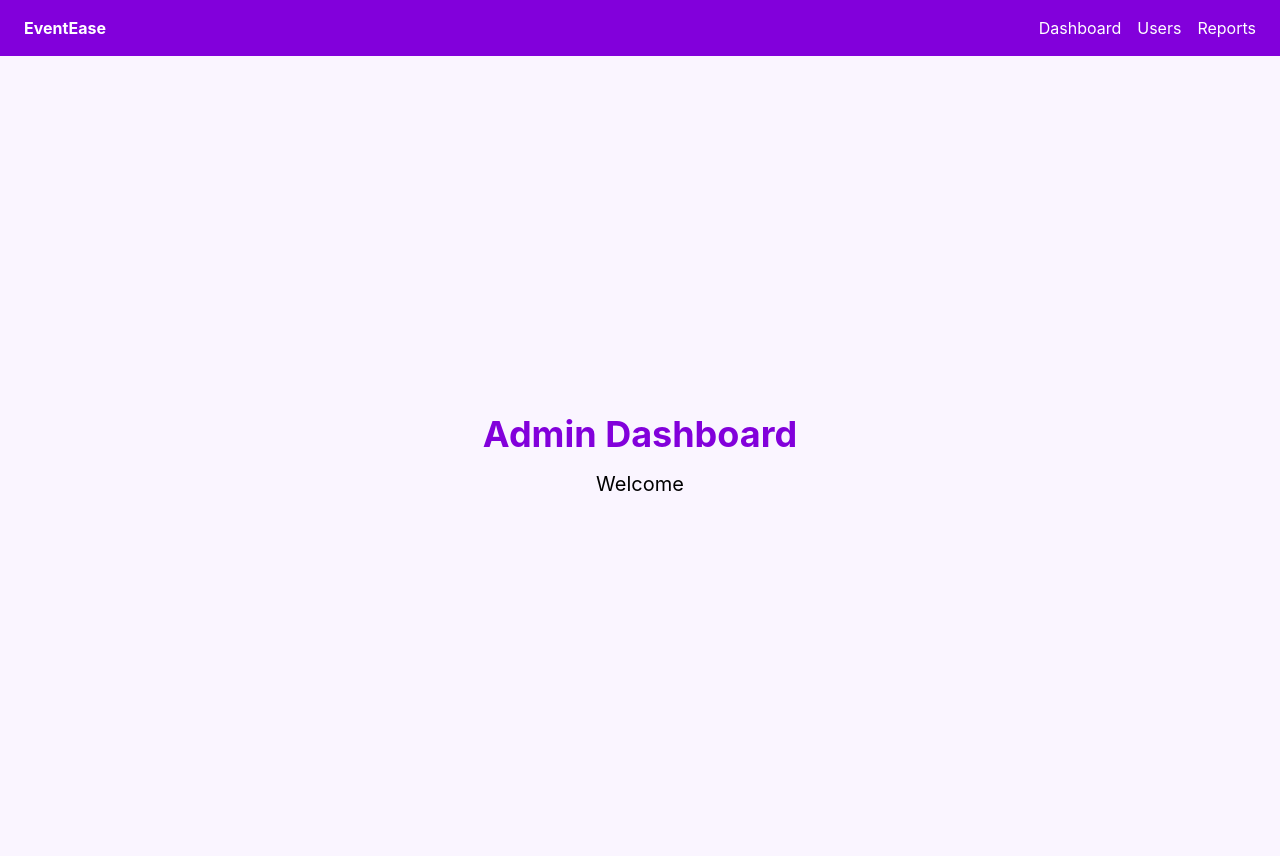
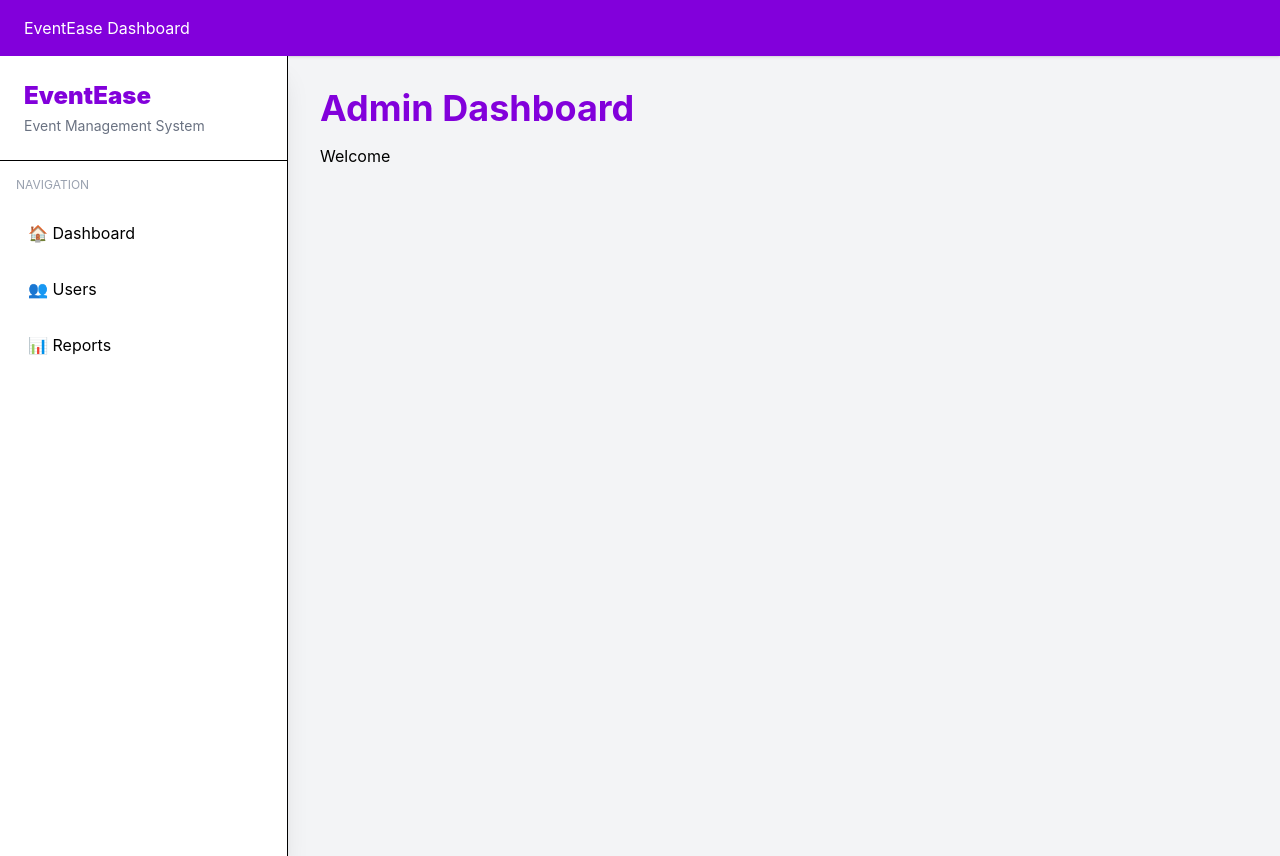
Before and after one commit to HiranSamaranayake/EventEase, a React app in the folder frontend/: page /admin-dashboard in a window 1280 px wide. Built offline with nearby package versions, Linux system fonts and the light colour scheme; sample sign-in values are in the browser's storage; the HTML template or start-up script is replaced by a standard one.

Commit message:
STEP 24.6.16 Sidebar Component completed

```diff
--- /dev/null
+++ b/frontend/src/components/DashboardLayout.jsx
@@ -0,0 +1,37 @@
+import Sidebar from "./Sidebar";
+
+const DashboardLayout = ({ children }) => {
+
+    return (
+
+        <div className="min-h-screen bg-gray-100">
+
+            <div className="
+                bg-purple-700
+                text-white
+                px-6
+                py-4
+                shadow
+            ">
+                EventEase Dashboard
+            </div>
+
+            <div className="flex">
+
+                <Sidebar />
+
+                <div className="
+                    flex-1
+                    p-8
+                ">
+                    {children}
+                </div>
+
+            </div>
+
+        </div>
+
+    );
+};
+
+export default DashboardLayout;
--- /dev/null
+++ b/frontend/src/components/Sidebar.jsx
@@ -0,0 +1,201 @@
+import { Link } from "react-router-dom";
+import { useAuth } from "../contexts/AuthContext";
+
+const Sidebar = () => {
+
+    const { user } = useAuth();
+
+    return (
+
+        <div className="
+            w-72
+            min-h-screen
+            bg-white
+            shadow-xl
+            border-r
+        ">
+
+            <div className="
+                p-6
+                border-b
+            ">
+
+                <h1 className="
+                    text-2xl
+                    font-black
+                    text-purple-700
+                ">
+                    EventEase
+                </h1>
+
+                <p className="
+                    text-sm
+                    text-gray-500
+                    mt-1
+                ">
+                    Event Management System
+                </p>
+
+            </div>
+
+            <div className="p-4">
+
+                <p className="
+                    text-xs
+                    text-gray-400
+                    uppercase
+                    mb-4
+                ">
+                    Navigation
+                </p>
+
+                <div className="space-y-2">
+
+                    {/* CUSTOMER */}
+
+                    {user?.role === "customer" && (
+                        <>
+                            <Link
+                                to="/customer-dashboard"
+                                className="
+                                    flex items-center gap-3
+                                    p-3 rounded-xl
+                                    hover:bg-purple-100
+                                    transition
+                                "
+                            >
+                                🏠 Dashboard
+                            </Link>
+
+                            <Link
+                                to="/events"
+                                className="
+                                    flex items-center gap-3
+                                    p-3 rounded-xl
+                                    hover:bg-purple-100
+                                    transition
+                                "
+                            >
+                                📅 Events
+                            </Link>
+
+                            <Link
+                                to="/my-bookings"
+                                className="
+                                    flex items-center gap-3
+                                    p-3 rounded-xl
+                                    hover:bg-purple-100
+                                    transition
+                                "
+                            >
+                                🎫 My Bookings
+                            </Link>
+                        </>
+                    )}
+
+                    {/* ORGANIZER */}
+
+                    {user?.role === "organizer" && (
+                        <>
+                            <Link
+                                to="/organizer-dashboard"
+                                className="
+                                    flex items-center gap-3
+                                    p-3 rounded-xl
+                                    hover:bg-purple-100
+                                    transition
+                                "
+                            >
+                                🏠 Dashboard
+                            </Link>
+
+                            <Link
+                                to="/create-event"
+                                className="
+                                    flex items-center gap-3
+                                    p-3 rounded-xl
+                                    hover:bg-purple-100
+                                    transition
+                                "
+                            >
+                                ➕ Create Event
+                            </Link>
+
+                            <Link
+                                to="/my-events"
+                                className="
+                                    flex items-center gap-3
+                                    p-3 rounded-xl
+                                    hover:bg-purple-100
+                                    transition
+                                "
+                            >
+                                📅 My Events
+                            </Link>
+
+                            <Link
+                                to="/bookings"
+                                className="
+                                    flex items-center gap-3
+                                    p-3 rounded-xl
+                                    hover:bg-purple-100
+                                    transition
+                                "
+                            >
+                                🎫 Bookings
+                            </Link>
+                        </>
+                    )}
+
+                    {/* ADMIN */}
+
+                    {user?.role === "admin" && (
+                        <>
+                            <Link
+                                to="/admin-dashboard"
+                                className="
+                                    flex items-center gap-3
+                                    p-3 rounded-xl
+                                    hover:bg-purple-100
+                                    transition
+                                "
+                            >
+                                🏠 Dashboard
+                            </Link>
+
+                            <Link
+                                to="/users"
+                                className="
+                                    flex items-center gap-3
+                                    p-3 rounded-xl
+                                    hover:bg-purple-100
+                                    transition
+                                "
+                            >
+                                👥 Users
+                            </Link>
+
+                            <Link
+                                to="/reports"
+                                className="
+                                    flex items-center gap-3
+                                    p-3 rounded-xl
+                                    hover:bg-purple-100
+                                    transition
+                                "
+                            >
+                                📊 Reports
+                            </Link>
+                        </>
+                    )}
+
+                </div>
+
+            </div>
+
+        </div>
+
+    );
+};
+
+export default Sidebar;
--- a/frontend/src/pages/admin/AdminDashboard.jsx
+++ b/frontend/src/pages/admin/AdminDashboard.jsx
@@ -1,4 +1,4 @@
-import RoleNavbar from "../../components/RoleNavbar";
+import DashboardLayout from "../../components/DashboardLayout";
 import { useAuth } from "../../contexts/AuthContext";
 
 const AdminDashboard = () => {
@@ -6,25 +6,17 @@ const AdminDashboard = () => {
     const { user } = useAuth();
 
     return (
-        <>
-            <RoleNavbar />
+        <DashboardLayout>
 
-            <div className="min-h-screen flex items-center justify-center bg-purple-50">
+            <h1 className="text-4xl font-bold text-purple-700">
+                Admin Dashboard
+            </h1>
 
-                <div className="text-center">
+            <p className="mt-4">
+                Welcome {user?.full_name}
+            </p>
 
-                    <h1 className="text-4xl font-bold text-purple-700">
-                        Admin Dashboard
-                    </h1>
-
-                    <h2 className="mt-4 text-xl">
-                        Welcome {user?.full_name}
-                    </h2>
-
-                </div>
-
-            </div>
-        </>
+        </DashboardLayout>
     );
 };
 
--- a/frontend/src/pages/customer/CustomerDashboard.jsx
+++ b/frontend/src/pages/customer/CustomerDashboard.jsx
@@ -1,4 +1,4 @@
-import RoleNavbar from "../../components/RoleNavbar";
+import DashboardLayout from "../../components/DashboardLayout";
 import { useAuth } from "../../contexts/AuthContext";
 
 const CustomerDashboard = () => {
@@ -6,25 +6,17 @@ const CustomerDashboard = () => {
     const { user } = useAuth();
 
     return (
-        <>
-            <RoleNavbar />
+        <DashboardLayout>
 
-            <div className="min-h-screen flex items-center justify-center bg-purple-50">
+            <h1 className="text-4xl font-bold text-purple-700">
+                Customer Dashboard
+            </h1>
 
-                <div className="text-center">
+            <p className="mt-4">
+                Welcome {user?.full_name}
+            </p>
 
-                    <h1 className="text-4xl font-bold text-purple-700">
-                        Customer Dashboard
-                    </h1>
-
-                    <h2 className="mt-4 text-xl">
-                        Welcome {user?.full_name}
-                    </h2>
-
-                </div>
-
-            </div>
-        </>
+        </DashboardLayout>
     );
 };
 
--- a/frontend/src/pages/organizer/OrganizerDashboard.jsx
+++ b/frontend/src/pages/organizer/OrganizerDashboard.jsx
@@ -1,4 +1,4 @@
-import RoleNavbar from "../../components/RoleNavbar";
+import DashboardLayout from "../../components/DashboardLayout";
 import { useAuth } from "../../contexts/AuthContext";
 
 const OrganizerDashboard = () => {
@@ -6,25 +6,17 @@ const OrganizerDashboard = () => {
     const { user } = useAuth();
 
     return (
-        <>
-            <RoleNavbar />
+        <DashboardLayout>
 
-            <div className="min-h-screen flex items-center justify-center bg-purple-50">
+            <h1 className="text-4xl font-bold text-purple-700">
+                Organizer Dashboard
+            </h1>
 
-                <div className="text-center">
+            <p className="mt-4">
+                Welcome {user?.full_name}
+            </p>
 
-                    <h1 className="text-4xl font-bold text-purple-700">
-                        Organizer Dashboard
-                    </h1>
-
-                    <h2 className="mt-4 text-xl">
-                        Welcome {user?.full_name}
-                    </h2>
-
-                </div>
-
-            </div>
-        </>
+        </DashboardLayout>
     );
 };
 
```
Also changed, not shown: 1 other file (tests, documents, lock files or other folders).
